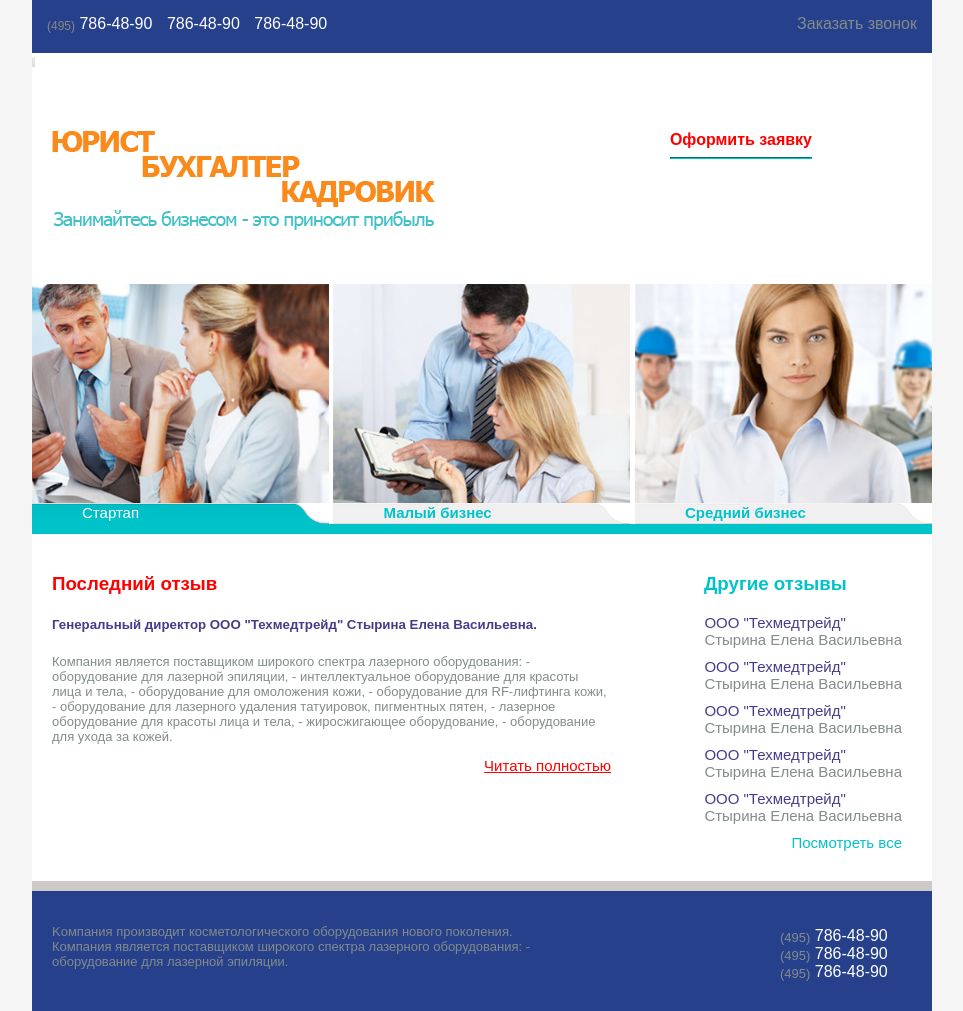
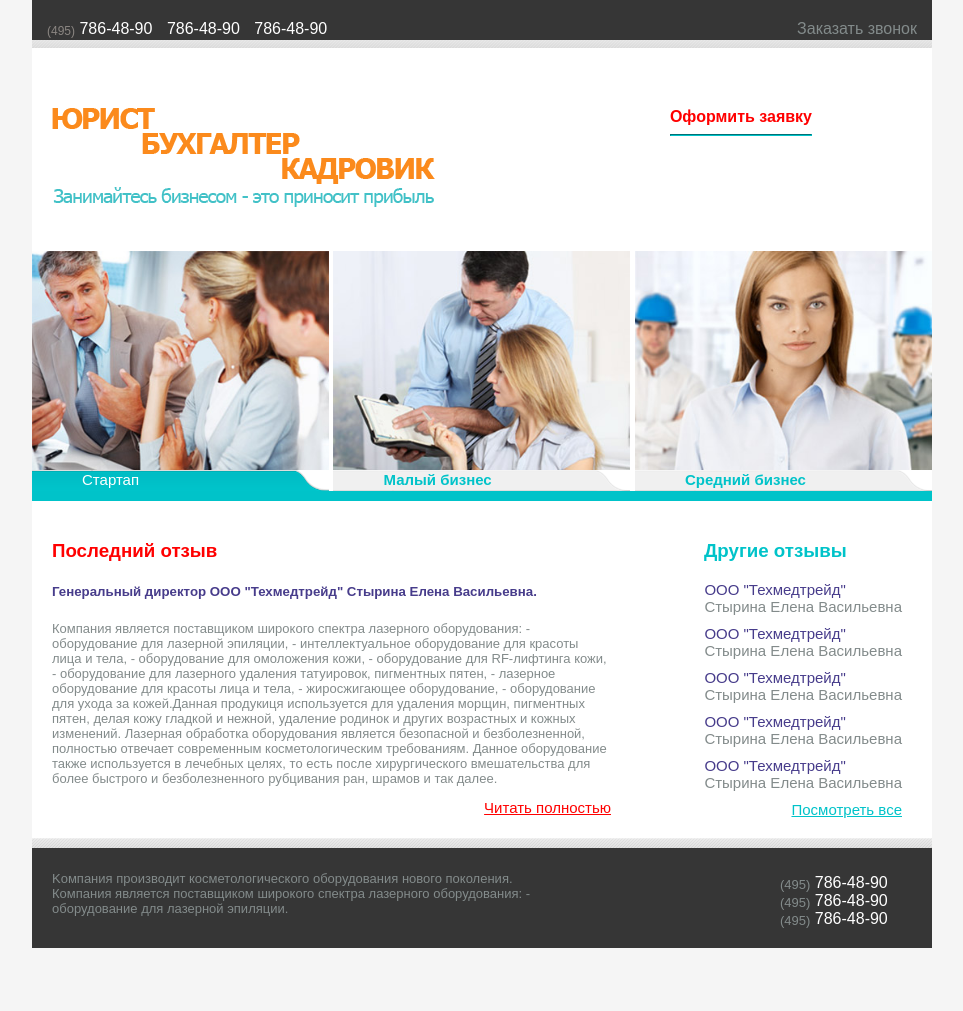
Before and after one commit to NatashaKopytsia/SPALAH.HTML.CSS.HW-4, a plain HTML site: page index.html in a window 1280 px wide. Shown: the whole page, without its empty margins (158-1121 px from the left). After the commit the page ends 948 px from the top, so only its background shows below. Drawn offline with Linux system fonts and the light colour scheme.

Commit message:
feat: separating_line

```diff
--- a/css/style.css
+++ b/css/style.css
@@ -1,26 +1,29 @@
 html {
     background: #F5F5F5;
     font-family: sans-serif;
+
 }
 
 body {
     margin: 0;
-      background-image: url(images/separating_line.gif);
-    background-position: left top;
-    background-repeat: repeat-x;
+ }
+
+.separat{
+    background: url(../images/separating_line.gif) bottom repeat-x;
+
 }
-
 .wrapper {
     width: 900px;
     margin: 0 auto;
     background: #ffffff;
+
 }
-
-
 
 .phone {
     padding: 15px;
-    background-color:  #27408B;
+    background-color: #363636;
+    padding-top: 20px;
+     padding-bottom: 20px;
 }
 
 .number_phone {
@@ -31,7 +34,7 @@ body {
 }
 .number_phone ul {
     list-style-type: none;
-    padding: 0;
+    padding:0;
     margin: 0;
 
 }
@@ -39,7 +42,7 @@ body {
     display: inline-block;
     vertical-align: top;
     padding-right: 10px;
-    margin-bottom: 5px;
+    margin-bottom: 10px;
 }
 
  .number_phone li:first-child{
@@ -58,7 +61,6 @@ body {
     color: #838B8B;
     text-decoration: none;
 }
-
 
 
 
@@ -105,9 +107,9 @@ hr {
     color: #FFFFFF;
 }
 
-
 .banner_h1 a{
     color: #FFFFFF;
+    text-decoration: none;
     font-family: sans-serif;
     font-size: 15px;
     position: absolute;
@@ -120,8 +122,8 @@ hr {
     font-weight: bold;
     font-family: sans-serif;
     font-size: 15px;
-     padding-left: 50px;
-     padding-top: 10px;
+    padding-left: 50px;
+    padding-top: 10px;
     text-decoration: none;
     color: #00C3C9;
     position: absolute;
@@ -152,7 +154,7 @@ hr {
     width: 30%;
 }
 .left_col h3{
-    color: red;
+    color:  #FF0000;
 }
 h5 {
 color: #473C8B;
@@ -180,6 +182,10 @@ color: #473C8B;
     padding-right: 10px;
  }
 
+
+.colorall{
+    color:  #00C3C9;
+}
 .colorname{
     color:  #838B8B;
 }
@@ -192,6 +198,7 @@ color: #473C8B;
    }
 
 
+
 .right_col h3{
     color: #00C3C9;
     padding-left: 50px;
@@ -201,7 +208,7 @@ li {
     list-style-type: none;
 }
 
-a{
+ li a{
     text-decoration: none;
     padding-bottom: 10px;
 }
@@ -211,15 +218,12 @@ a{
     clear: both;
 }
 
-
-
 .footer{
     padding: 20px;
-    background-color:   #27408B;
-    border-top: 10px solid #CDC9C9;
-    height: 80px;
-
-
+    background: url(../images/separating_line.gif) repeat-x;
+    /*border-top: 10px solid #CDC9C9;*/
+    background-color:   #363636;
+    height: 70px;
 }
 .footer_box{
      color: #FFFFFF;
--- a/index.html
+++ b/index.html
@@ -8,6 +8,7 @@
 <body>
 
 <div class="wrapper">
+	<div class="separat">
 	<div class="phone">
 		<div class="number_phone">
 			<ul>
@@ -17,20 +18,13 @@
 				<li>786-48-90</li>
 			</ul>
 		</div>
-
-
-
-
-
 		<div class="phone_call">
 				<a href="">Заказать звонок</a>
 		</div>
+	</div>
+		<div class="clear"></div>
 
-
-		<div class="clear"></div>
 	</div>
-
-	<div class="separat"><img src="images/separating_line.gif" alt=""></div>
 
 
 		<div class="application">
@@ -77,7 +71,7 @@
 			<div class="left_col">
 				<h3> Последний отзыв</h3>
 				<h5> Генеральный директор ООО "Техмедтрейд" Стырина Елена Васильевна.</h5>
-				<p>Компания является поставщиком широкого спектра лазерного оборудования: - оборудование для лазерной эпиляции, - интеллектуальное оборудование для красоты лица и тела, - оборудование для омоложения кожи, - оборудование для RF-лифтинга кожи, - оборудование для лазерного удаления татуировок, пигментных пятен, - лазерное оборудование для красоты лица и тела,  - жиросжигающее оборудование, - оборудование для ухода за кожей.</p>
+				<p>Компания является поставщиком широкого спектра лазерного оборудования: - оборудование для лазерной эпиляции, - интеллектуальное оборудование для красоты лица и тела, - оборудование для омоложения кожи, - оборудование для RF-лифтинга кожи, - оборудование для лазерного удаления татуировок, пигментных пятен, - лазерное оборудование для красоты лица и тела,  - жиросжигающее оборудование, - оборудование для ухода за кожей.Данная продукиця используется для удаления морщин, пигментных пятен, делая кожу гладкой и нежной, удаление родинок и других возрастных и кожных изменений. Лазерная обработка оборудования является безопасной и безболезненной, полностью отвечает современным косметологическим требованиям. Данное оборудование также используется в лечебных целях, то есть после хирургического вмешательства для более быстрого и безболезненного рубцивания ран, шрамов и так далее.</p>
 			<a href="">Читать полностью</a>
 			</div>
 
@@ -86,13 +80,13 @@
 	<div class="right_col">
 		<h3>Другие отзывы</h3>
 		<ul>
-					<li><a href=""> <span class="colorfont">ООО "Техмедтрейд"</span> <br> <span class="colorname"> Стырина Елена Васильевна</span></a></li>
-					<li><a href=""> <span class="colorfont">ООО "Техмедтрейд"</span> <br> <span class="colorname"> Стырина Елена Васильевна</span></a></li>
-					<li><a href=""> <span class="colorfont">ООО "Техмедтрейд"</span> <br> <span class="colorname"> Стырина Елена Васильевна</span></a></li>
-					<li><a href=""> <span class="colorfont">ООО "Техмедтрейд"</span> <br> <span class="colorname"> Стырина Елена Васильевна</span></a></li>
-					<li><a href=""> <span class="colorfont">ООО "Техмедтрейд"</span> <br> <span class="colorname"> Стырина Елена Васильевна</span></a></li>
+			<li><a href=""><span class="colorfont">ООО "Техмедтрейд"</span><br><span class="colorname">Стырина Елена Васильевна</span></a></li>
+			<li><a href=""><span class="colorfont">ООО "Техмедтрейд"</span><br><span class="colorname">Стырина Елена Васильевна</span></a></li>
+			<li><a href=""><span class="colorfont">ООО "Техмедтрейд"</span><br><span class="colorname">Стырина Елена Васильевна</span></a></li>
+			<li><a href=""><span class="colorfont">ООО "Техмедтрейд"</span><br><span class="colorname">Стырина Елена Васильевна</span></a></li>
+			<li><a href=""><span class="colorfont">ООО "Техмедтрейд"</span><br><span class="colorname">Стырина Елена Васильевна</span></a></li>
 		</ul>
-				<a href="">Посмотреть все</a>
+		<a href=""><span class="colorall">Посмотреть все</span>
 	</div>
 
 			<div class="clear"></div>
```
Lines whose indentation alone changed are shown as unchanged.
